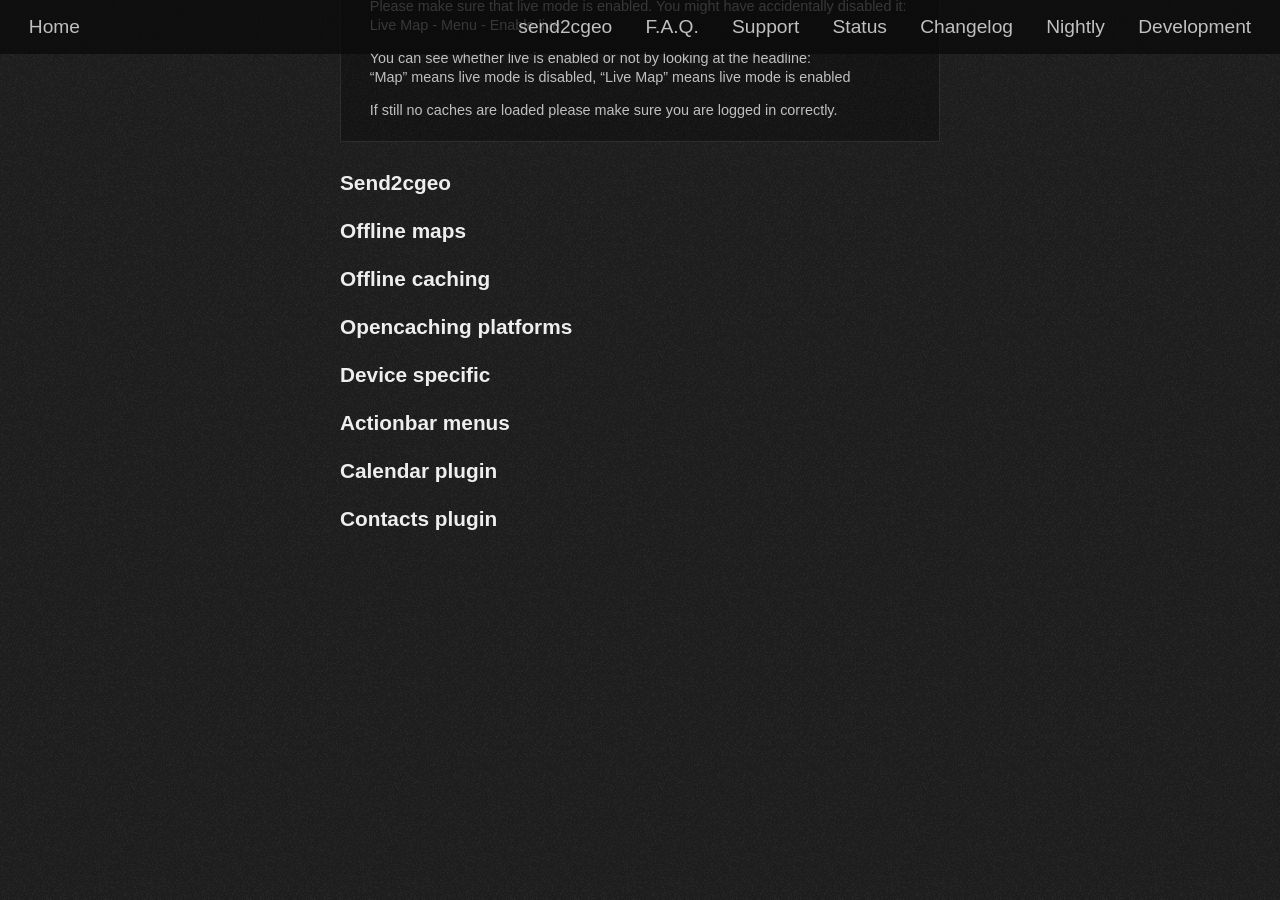
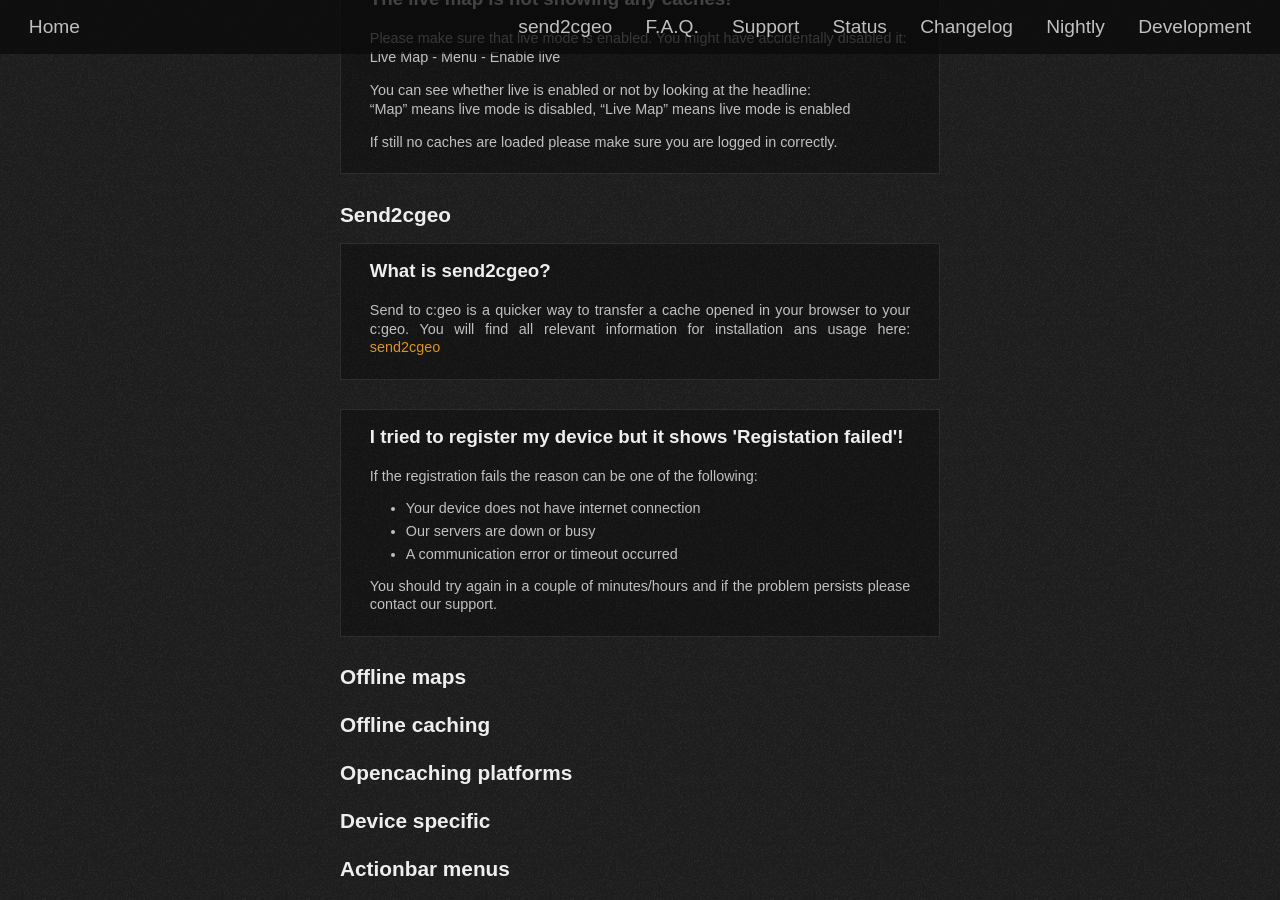
Before and after one commit to cgeo/cgeo.github.io, a Jekyll site: the page built from faq.html, in a window 1280 px wide and 900 px high, scrolled down 18337 px. Built offline with Jekyll 4.4.1, drawn with Linux system fonts in a browser that asks for light colours; some web fonts are replaced; before the commit the page ends 18884 px from its top, so only the background shows below that; some of the changed text lies outside the part shown.

Commit message:
FAQ send2cgeo #1
Usage description ommited. Should go on the send2cgeo page instead

```diff
--- a/_data/faq.yml
+++ b/_data/faq.yml
@@ -609,6 +609,21 @@
 - title: Send2cgeo
   items:
 
+      - title: What is send2cgeo?
+        content: |
+            Send to c:geo is a quicker way to transfer a cache opened in your browser to your c:geo.
+            You will find all relevant information for installation ans usage here: [send2cgeo](#)
+
+      - title: I tried to register my device but it shows 'Registation failed'!
+        content: |
+            If the registration fails the reason can be one of the following:
+
+            - Your device does not have internet connection
+            - Our servers are down or busy
+            - A communication error or timeout occurred
+
+            You should try again in a couple of minutes/hours and if the problem persists please contact our support.
+
 - title: Offline maps
   items:
 
```
